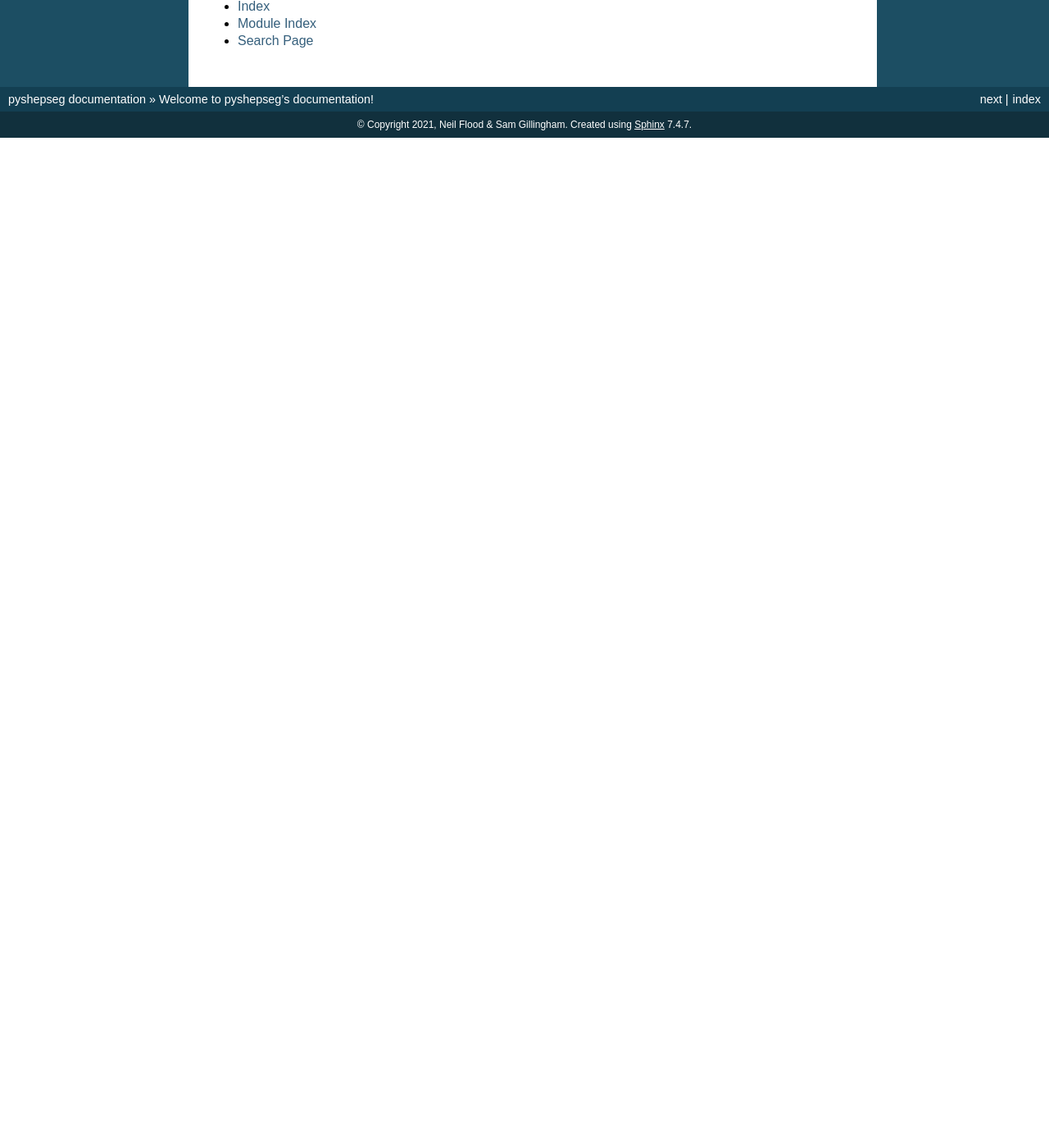
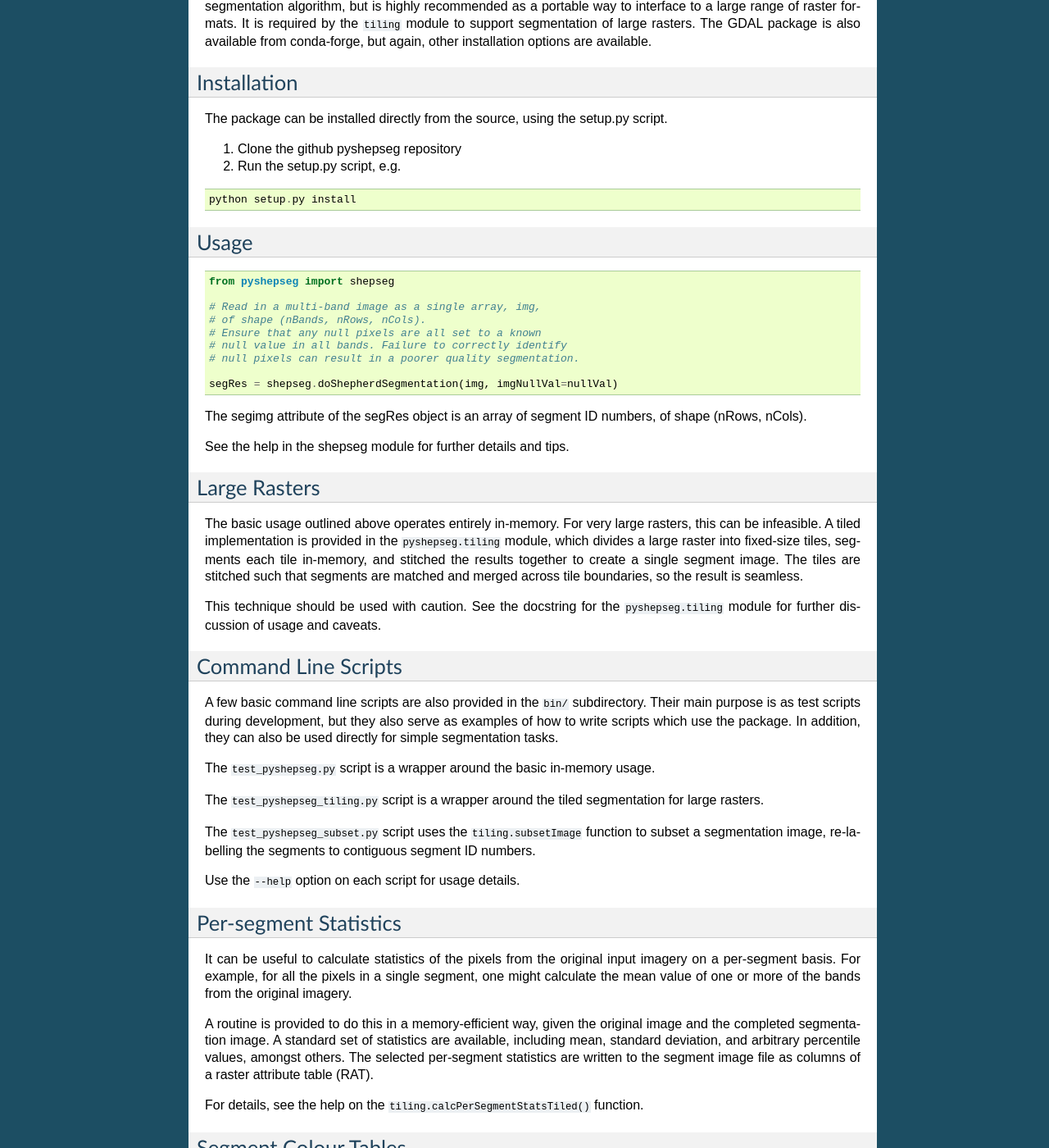
Before and after one commit to ubarsc/pyshepseg, a Sphinx documentation site: the page built from doc/source/index.rst, in a window 1280 px wide and 1400 px high, scrolled down 501 px. Shown: the whole window at 82% size. Built offline with Sphinx 7.4.7, drawn with Linux system fonts in a browser that asks for light colours; before the commit the page ends 900 px from its top, so only the background shows below that; some of the changed text lies outside the part shown.

Commit message:
Add in all the doc from the github readme, with minor reformatting to match Sphinx

```diff
--- a/doc/source/index.rst
+++ b/doc/source/index.rst
@@ -3,20 +3,135 @@
    You can adapt this file completely to your liking, but it should at least
    contain the root `toctree` directive.
 
-Welcome to pyshepseg's documentation!
-=====================================
+pyshepseg
+=========
 
 Introduction
 ------------
 Python implementation of image segmentation algorithm of
-Shepherd et al (2019). Operational Large-Scale Segmentation of Imagery Based on Iterative
-Elimination. `Remote Sensing 11(6) <https://www.mdpi.com/2072-4292/11/6/658>`_.
+Shepherd et al (2019). *Operational Large-Scale Segmentation of Imagery Based on Iterative
+Elimination*. `Remote Sensing 11(6) <https://www.mdpi.com/2072-4292/11/6/658>`_.
 
 This package is a tool for Python programmers to implement the segmentation algorithm.
 It is not a stand-alone solution for people with no Python experience.
 
 We thank the authors of the paper for their algorithm. This implementation was created
 independently of them, and they are in no way to blame for any mistakes we have made.
+
+Dependencies
+------------
+The package requires the `scikit-learn <https://scikit-learn.org/>`_ package,
+and the `numba <https://numba.pydata.org/>`_ package. These need to be installed
+before this package will run. See their instructions on how to install, and
+choose whichever methods best suits you. Both packages are available in
+mutually consistent builds from the conda-forge archive, but many other
+options are available.
+
+Also recommended is the `GDAL <https://gdal.org/>`_ package for reading and
+writing raster file formats. It is not required by the core segmentation
+algorithm, but is highly recommended as a portable way to interface
+to a large range of raster formats. It is required by the ``tiling`` module
+to support segmentation of large rasters. The GDAL package is also available
+from conda-forge, but again, other installation options are available.
+
+Installation
+------------
+The package can be installed directly from the source, using the
+setup.py script.
+
+1. Clone the github pyshepseg repository
+2. Run the setup.py script, e.g.
+
+::
+
+   python setup.py install
+
+
+Usage
+-----
+
+::
+
+  from pyshepseg import shepseg
+
+  # Read in a multi-band image as a single array, img,
+  # of shape (nBands, nRows, nCols).
+  # Ensure that any null pixels are all set to a known
+  # null value in all bands. Failure to correctly identify
+  # null pixels can result in a poorer quality segmentation.
+
+  segRes = shepseg.doShepherdSegmentation(img, imgNullVal=nullVal)
+
+
+The segimg attribute of the segRes object is an array
+of segment ID numbers, of shape (nRows, nCols).
+
+See the help in the shepseg module for further details and tips.
+
+Large Rasters
+-------------
+The basic usage outlined above operates entirely in-memory. For
+very large rasters, this can be infeasible. A tiled implementation
+is provided in the ``pyshepseg.tiling`` module, which divides a large
+raster into fixed-size tiles, segments each tile in-memory, and
+stitched the results together to create a single segment image. The
+tiles are stitched such that segments are matched and merged across
+tile boundaries, so the result is seamless.
+
+This technique should be used with caution. See the docstring for
+the ``pyshepseg.tiling`` module for further discussion of usage and
+caveats.
+
+Command Line Scripts
+--------------------
+A few basic command line scripts are also provided in the ``bin/`` subdirectory.
+Their main purpose is as test scripts during development, but they also serve
+as examples of how to write scripts which use the package. In addition,
+they can also be used directly for simple segmentation tasks.
+
+The ``test_pyshepseg.py`` script is a wrapper around the basic in-memory usage.
+
+The ``test_pyshepseg_tiling.py`` script is a wrapper around the tiled
+segmentation for large rasters.
+
+The ``test_pyshepseg_subset.py`` script uses the ``tiling.subsetImage``
+function to subset a segmentation image, re-labelling the segments
+to contiguous segment ID numbers.
+
+Use the ``--help`` option on each script for usage details.
+
+Per-segment Statistics
+----------------------
+It can be useful to calculate statistics of the pixels from
+the original input imagery on a per-segment basis. For example, for
+all the pixels in a single segment, one might calculate the mean value
+of one or more of the bands from the original imagery.
+
+A routine is provided to do this in a memory-efficient way, given the
+original image and the completed segmentation image. A standard set of
+statistics are available, including mean, standard deviation, and
+arbitrary percentile values, amongst others. The selected per-segment
+statistics are written to the segment image file as columns of a raster
+attribute table (RAT).
+
+For details, see the help on the ``tiling.calcPerSegmentStatsTiled()``
+function.
+
+Segment Colour Tables
+---------------------
+The segment image contains a large number of individual segment values, and
+can be difficult to view in simple greyscale colouring. To improve this, two
+routines are provided in the ``pyshepseg.utils`` module which will attach a colour table.
+
+The simplest routine is ``utils.writeRandomColourTable``, which attaches a
+randomly-generated colour table, so that each segment is assigned a randomly
+chosen colour, which merely serves to distinguish it from the surrounding segments.
+See its help for details.
+
+More sophisticated and more useful is the function ``utils.writeColorTableFromRatColumns``,
+which uses previously calculated columns in the raster attribute table (RAT) to
+create a colour table which approximates the original imagery. See its help for
+details, and the preceding section on how to create suitable RAT columns.
 
 .. toctree::
    :maxdepth: 2
```
